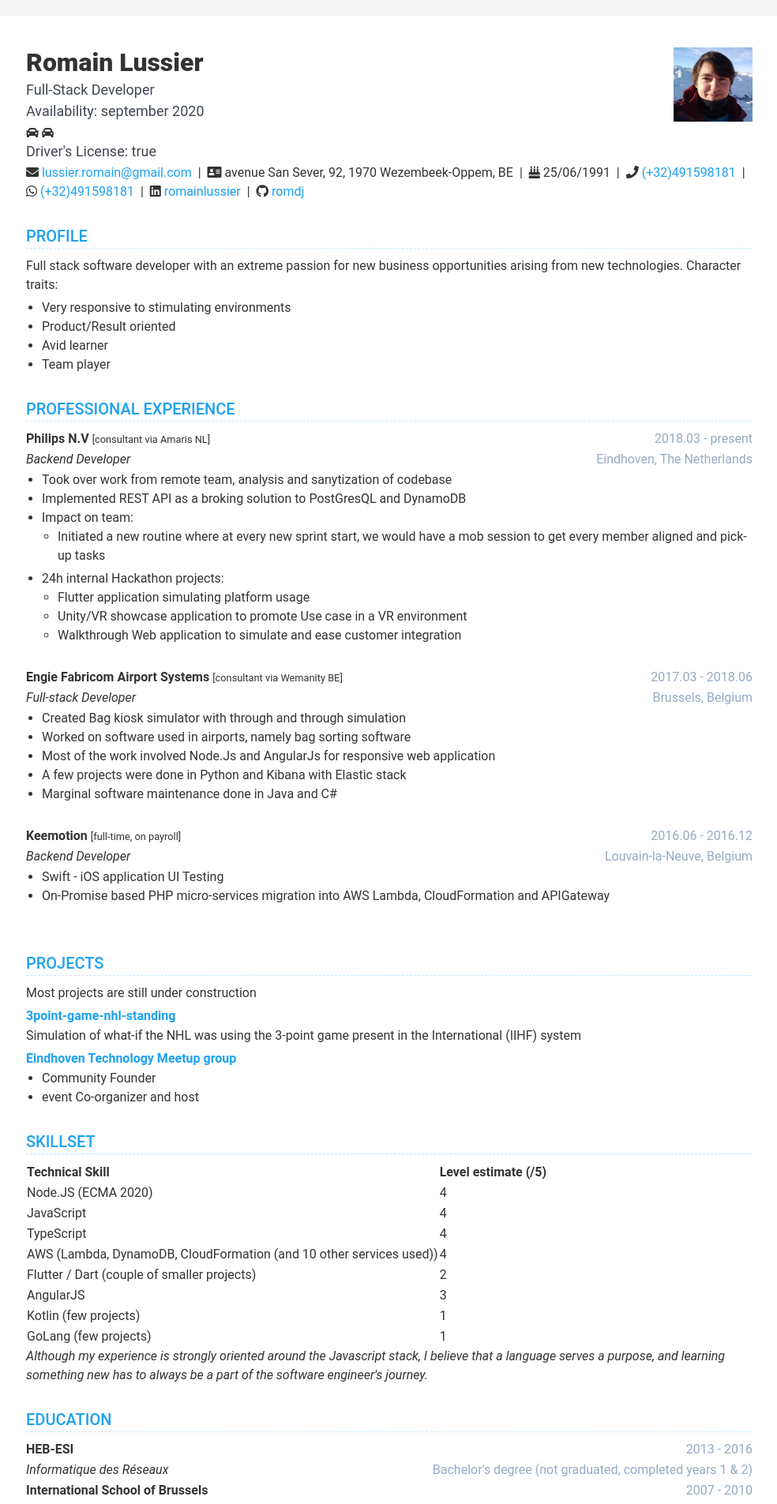
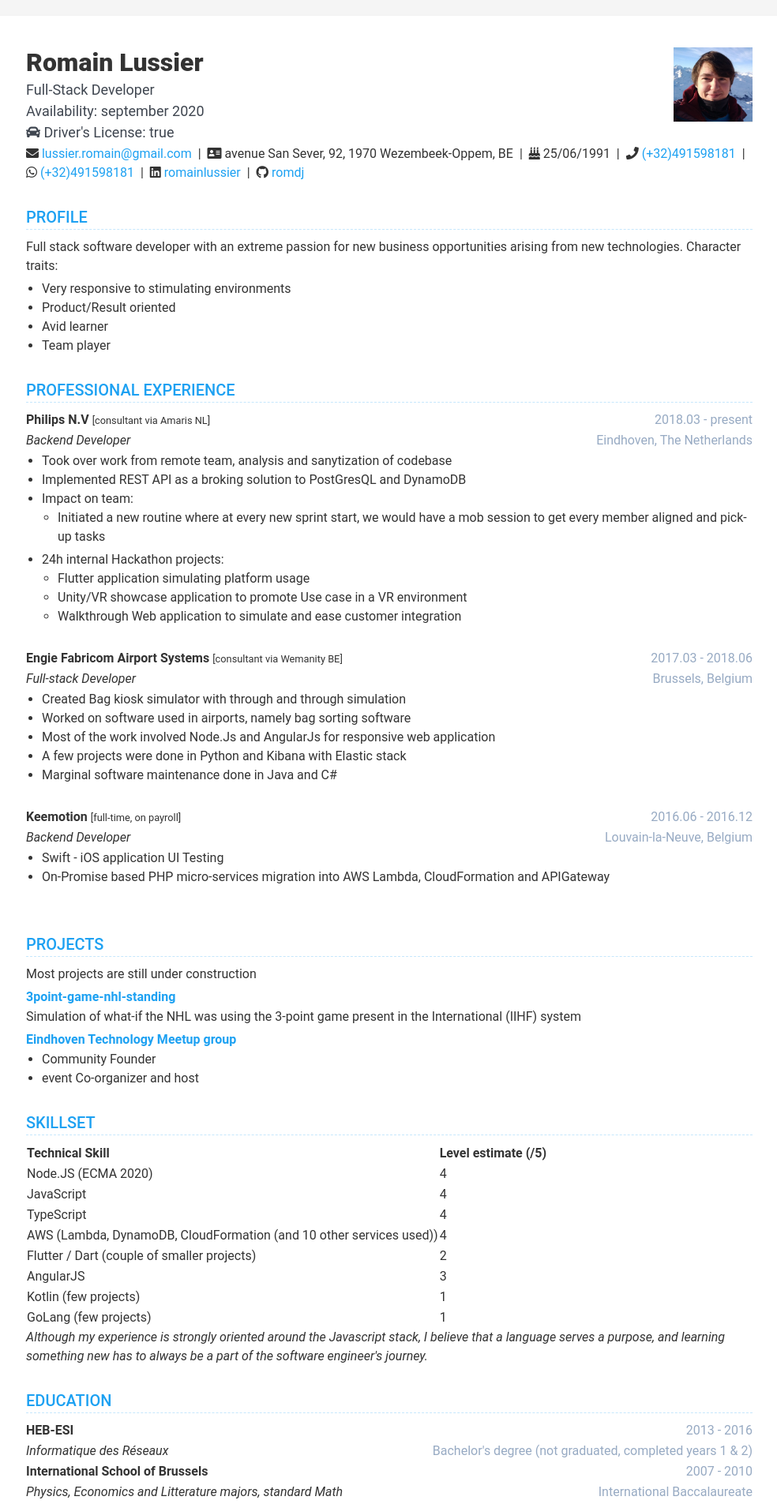
Before and after one commit to romdj/romdj.github.io, a Jekyll site: the page built from index.html, in a window 1280 px wide. Shown: the top 1905 px of the page at 79% size, without its empty margins (147-1131 px from the left). Built offline with Jekyll 4.4.1, drawn with Linux system fonts in a browser that asks for light colours; nearby versions of some CDN libraries.

Commit message:
putting car icon

```diff
--- a/_includes/header.html
+++ b/_includes/header.html
@@ -17,18 +17,15 @@
             <h3 class="title">Availability: {{ intro.availability }}</h3>
             {% endif %}
             {% if intro.driverLicense %}
-        <i class="fas fa-car"></i>
-        <i class="fas fa-car-alt"></i>
-
-            <h3 class="title">Driver's License: {{ intro.driverLicense }}</h3>
+            <h3 class="title">
+                <i class="fas fa-car"></i>
+                Driver's License: {{ intro.driverLicense }}</h3>
             {% endif %}
         </div>
         {% endif %}
 
         <div class="contact">
-
             {% include contact.html %}
-
         </div>
     </div>
 
```
